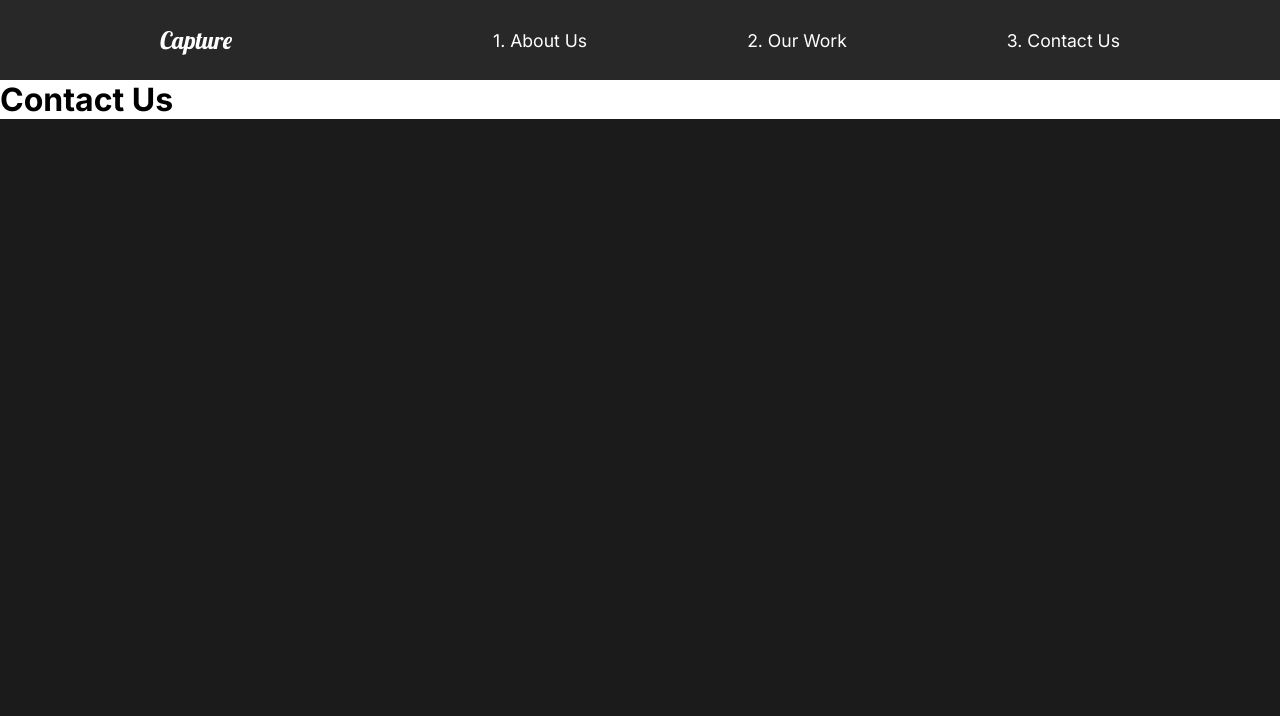
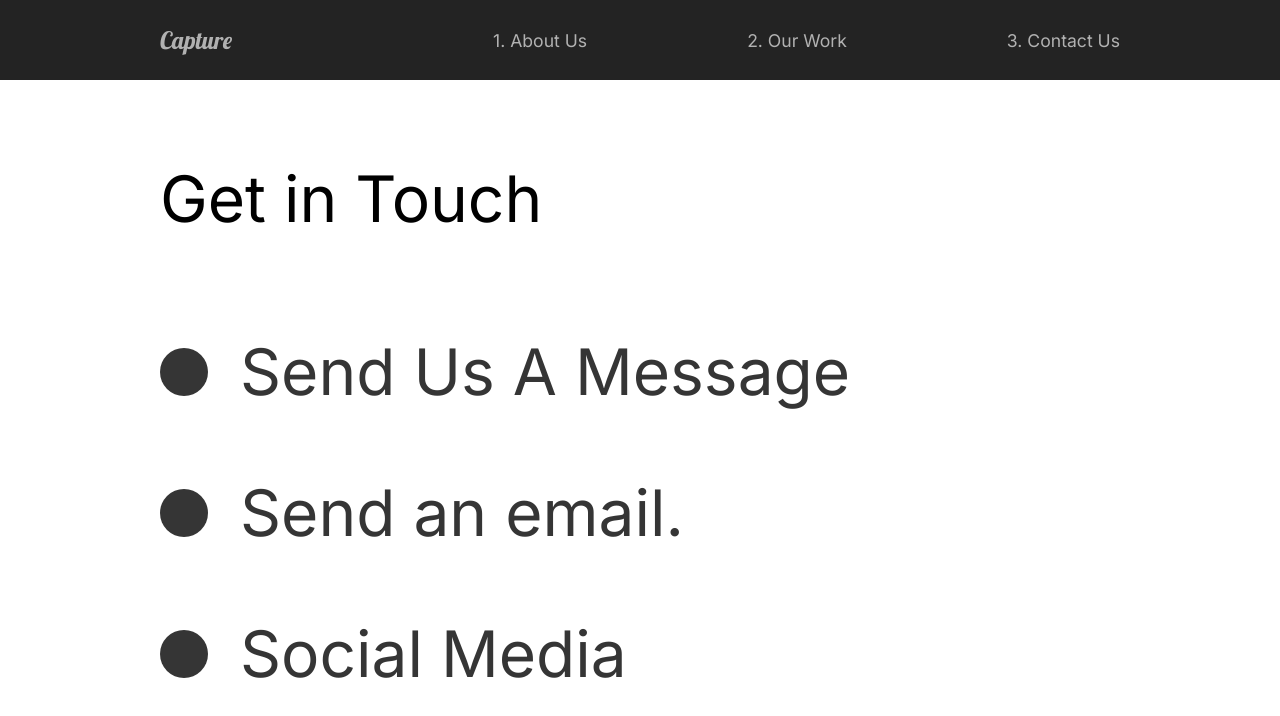
Before and after one commit to rsamhollyer/capture_portfolio, a React (Create React App) app: page /contact in a window 1280 px wide. Shown: the top 716 px of the page. Built offline with nearby package versions, Linux system fonts and the light colour scheme.

Commit message:
lots of additions

```diff
--- a/src/App.jsx
+++ b/src/App.jsx
@@ -12,6 +12,7 @@
   return (
     <div className="App">
       <GlobalStyle />
+
       <Nav />
       <AnimatePresence exitBeforeEnter>
         <Switch location={location} key={location.pathname}>
--- a/src/animation.jsx
+++ b/src/animation.jsx
@@ -28,6 +28,7 @@
 export const Fade = {
   hidden: {
     opacity: 0,
+    transition: { duration: 1, ease: "easeOut" },
   },
   show: {
     opacity: 1,
--- a/src/components/FaqSection.jsx
+++ b/src/components/FaqSection.jsx
@@ -2,7 +2,7 @@
 import { About } from "../styles";
 import Toggle from "./Toggle";
 import { AnimateSharedLayout } from "framer-motion";
-import { useScroll } from "./useScroll";
+import { useScroll } from "./hooks/useScroll";
 import { ScrollReveal } from "../animation";
 
 function FaqSection() {
--- a/src/components/GlobalStyle.jsx
+++ b/src/components/GlobalStyle.jsx
@@ -13,6 +13,8 @@
 body {
     background: #1b1b1b;
     font-family:${inter};
+    overflow-x:hidden;
+
 }
 
 
--- a/src/components/ServicesSection.jsx
+++ b/src/components/ServicesSection.jsx
@@ -6,7 +6,7 @@
 import styled from "styled-components";
 import { About, Description, Image, Cards, Card } from "../styles";
 import { ScrollReveal } from "../animation";
-import { useScroll } from "./useScroll";
+import { useScroll } from "./hooks/useScroll";
 
 function ServicesSection() {
   const [element, controls] = useScroll();
--- /dev/null
+++ b/src/components/hooks/scrollToTop.jsx
@@ -0,0 +1,13 @@
+import { useEffect } from "react";
+import { useLocation } from "react-router-dom";
+
+const ScrollToTop = () => {
+  const { pathname } = useLocation();
+  useEffect(() => {
+    window.scrollTo(0, 0);
+  }, [pathname]);
+
+  return null;
+};
+
+export default ScrollToTop;
--- a/src/pages/AboutUs.jsx
+++ b/src/pages/AboutUs.jsx
@@ -3,6 +3,7 @@
 import FaqSection from "../components/FaqSection";
 import { motion } from "framer-motion";
 import { PageAnimation } from "../animation.jsx";
+import ScrollToTop from "../components/hooks/scrollToTop";
 function AboutUs() {
   return (
     <motion.div
@@ -14,6 +15,7 @@
       <AboutSection />
       <ServicesSection />
       <FaqSection />
+      <ScrollToTop />
     </motion.div>
   );
 }
--- a/src/pages/ContactUs.jsx
+++ b/src/pages/ContactUs.jsx
@@ -1,17 +1,42 @@
 import { motion } from "framer-motion";
-import { PageAnimation } from "../animation.jsx";
+import { PageAnimation, TitleAnim } from "../animation.jsx";
+import { ContactStyle, Title, Hide, Social, Circle } from "../styles";
 
 function ContactUs() {
   return (
-    <motion.div
+    <ContactStyle
       variants={PageAnimation}
       initial="hidden"
       animate="show"
       exit="exit"
       style={{ background: "#fff" }}
     >
-      <h1>Contact Us</h1>
-    </motion.div>
+      <Title>
+        <Hide>
+          <motion.h2 variants={TitleAnim}>Get in Touch</motion.h2>
+        </Hide>
+      </Title>
+      <div>
+        <Hide>
+          <Social variants={TitleAnim}>
+            <Circle />
+            <h2>Send Us A Message</h2>
+          </Social>
+        </Hide>
+        <Hide>
+          <Social variants={TitleAnim}>
+            <Circle />
+            <h2>Send an email.</h2>
+          </Social>
+        </Hide>
+        <Hide>
+          <Social variants={TitleAnim}>
+            <Circle />
+            <h2>Social Media</h2>
+          </Social>
+        </Hide>
+      </div>{" "}
+    </ContactStyle>
   );
 }
 
--- a/src/pages/MovieDetail.jsx
+++ b/src/pages/MovieDetail.jsx
@@ -4,6 +4,7 @@
 import { Headline, Awards, ImageDisplay, Details } from "../styles";
 import { PageAnimation } from "../animation.jsx";
 import Award from "../components/Award";
+import ScrollToTop from "../components/hooks/scrollToTop";
 
 function MovieDetail() {
   const history = useHistory();
@@ -39,6 +40,7 @@
           </ImageDisplay>
         </Details>
       )}
+      <ScrollToTop />
     </>
   );
 }
--- a/src/pages/OurWork.jsx
+++ b/src/pages/OurWork.jsx
@@ -12,8 +12,8 @@
   SliderContainer,
 } from "../animation";
 
-import { useScroll } from "../components/useScroll";
-
+import { useScroll } from "../components/hooks/useScroll";
+import ScrollToTop from "../components/hooks/scrollToTop";
 import { motion } from "framer-motion";
 
 function OurWork() {
@@ -65,6 +65,7 @@
           <motion.img variants={PhotoAnim} src={goodtimes} alt="a couple" />
         </Link>
       </Movie>
+      <ScrollToTop />
     </Work>
   );
 }
--- a/src/styles.jsx
+++ b/src/styles.jsx
@@ -89,6 +89,10 @@
   align-items: center;
   padding: 1rem 10rem;
   background: #282828;
+  position: sticky;
+  top: 0;
+  z-index: 99;
+  opacity: 0.66;
 
   a {
     color: white;
@@ -184,3 +188,29 @@
   left: 0;
   z-index: -1;
 `;
+
+export const ContactStyle = styled(motion.div)`
+  padding: 5rem 10rem;
+  color: #353535;
+  min-height: 90vh;
+`;
+
+export const Title = styled.div`
+  margin-bottom: 4rem;
+  color: black;
+`;
+
+export const Circle = styled.div`
+  border-radius: 50%;
+  width: 3rem;
+  height: 3rem;
+  background: #353535;
+`;
+
+export const Social = styled(motion.div)`
+  display: flex;
+  align-items: center;
+  h2 {
+    margin: 2rem;
+  }
+`;
```
Also changed, not shown: src/components/hooks/useScroll.jsx (renamed from src/components/useScroll.jsx).
